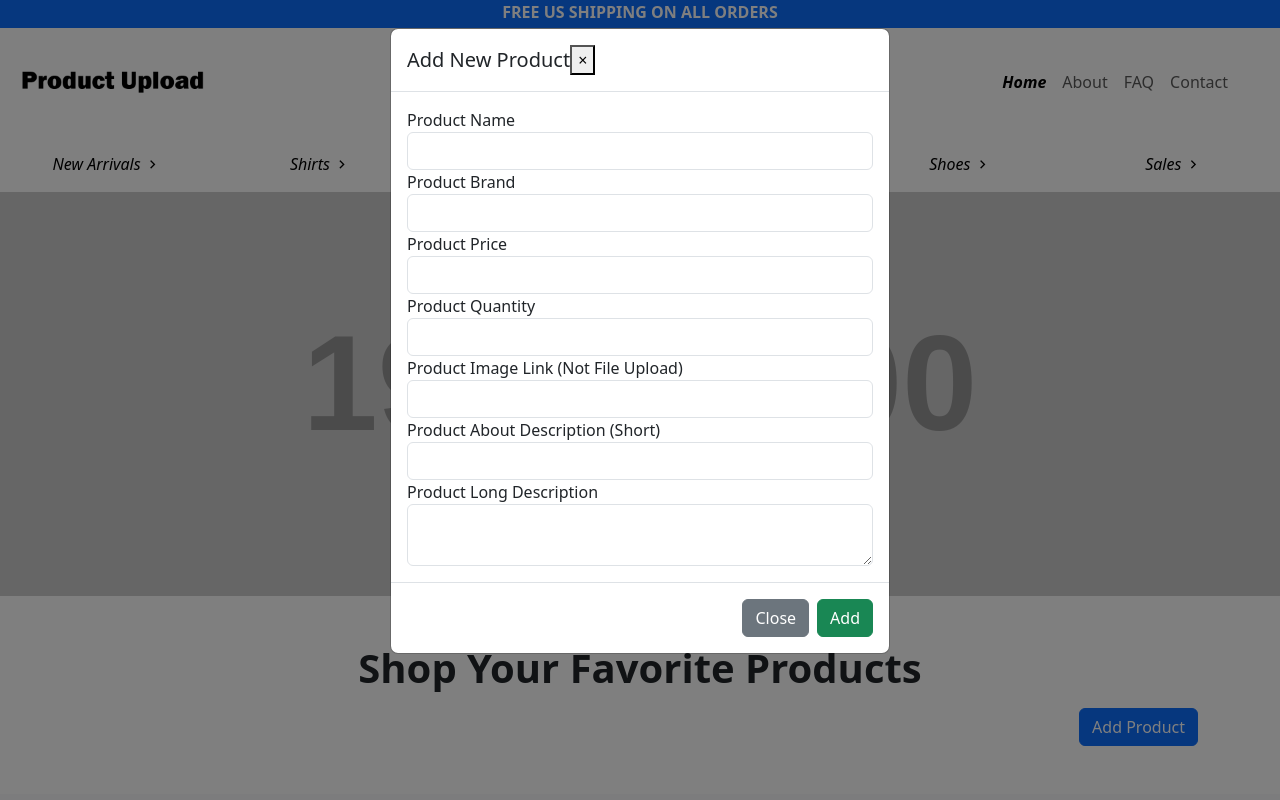
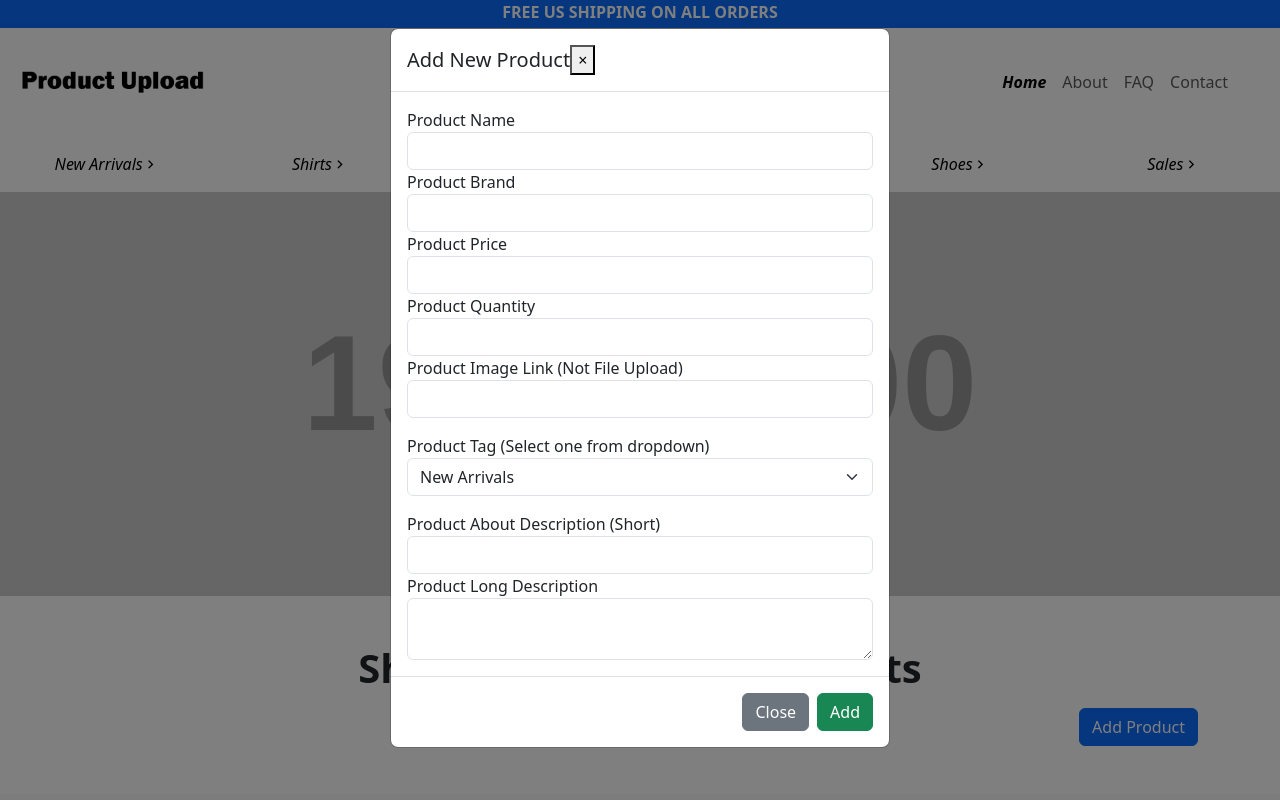
Before and after one commit to Zwill1/PHP-PRODUCT-UPLOAD-V2, a PHP site: page /PHP-PRODUCT-UPLOAD-v2/ in a window 1280 px wide, after a click on "Add Product". Run offline with PHP 8.4, Linux system fonts and the light colour scheme; grey boxes labelled with a size stand in for pictures from a placeholder-image service; data that the repository does not hold is empty; some libraries are stand-ins or nearby versions.

Commit message:
adding product tags for category pages

```diff
--- a/assets/nav.php
+++ b/assets/nav.php
@@ -45,5 +45,5 @@ $GLOBAL_URL = $_SERVER['REQUEST_URI'];
       </div>
     </div>
   </nav>
-  <?php include "products-page-tags.php" ?>
+  <!-- -->
 </div>
--- a/assets/products-page-tags.php
+++ b/assets/products-page-tags.php
@@ -1,22 +1,22 @@
 <section class="container-fluid bg-white">
     <div class="row">
-        <div class="col-6 col-md-4 col-lg-2 text-center pe-auto py-3" role="button">
-            <a href="http://localhost/PHP-PRODUCT-UPLOAD-v2/products/new-arrivals.php" class="text-black fst-italic text-decoration-none">New Arrivals <i class="ri-arrow-right-s-line"></i></a>
+        <div class="col-6 col-md-4 col-lg-2 text-center pe-auto" role="button">
+            <a href="http://localhost/PHP-PRODUCT-UPLOAD-v2/products/new-arrivals.php" class="text-black fst-italic text-decoration-none py-3 d-flex items-center justify-content-center">New Arrivals <i class="ri-arrow-right-s-line"></i></a>
         </div>
-        <div class="col-6 col-md-4 col-lg-2 text-center pe-auto py-3" role="button">
-            <a href="http://localhost/PHP-PRODUCT-UPLOAD-v2/products/shirts.php" class="text-black fst-italic text-decoration-none">Shirts <i class="ri-arrow-right-s-line"></i></a>
+        <div class="col-6 col-md-4 col-lg-2 text-center pe-auto" role="button">
+            <a href="http://localhost/PHP-PRODUCT-UPLOAD-v2/products/shirts.php" class="text-black fst-italic text-decoration-none py-3 d-flex items-center justify-content-center">Shirts <i class="ri-arrow-right-s-line"></i></a>
         </div>
-        <div class="col-6 col-md-4 col-lg-2 text-center pe-auto py-3" role="button">
-            <a href="http://localhost/PHP-PRODUCT-UPLOAD-v2/products/pants.php" class="text-black fst-italic text-decoration-none">Pants <i class="ri-arrow-right-s-line"></i></a>
+        <div class="col-6 col-md-4 col-lg-2 text-center pe-auto" role="button">
+            <a href="http://localhost/PHP-PRODUCT-UPLOAD-v2/products/pants.php" class="text-black fst-italic text-decoration-none py-3 d-flex items-center justify-content-center">Pants <i class="ri-arrow-right-s-line"></i></a>
         </div>
-        <div class="col-6 col-md-4 col-lg-2 text-center pe-auto py-3" role="button">
-            <a href="http://localhost/PHP-PRODUCT-UPLOAD-v2/products/shorts.php" class="text-black fst-italic text-decoration-none">Shorts <i class="ri-arrow-right-s-line"></i></a>
+        <div class="col-6 col-md-4 col-lg-2 text-center pe-auto" role="button">
+            <a href="http://localhost/PHP-PRODUCT-UPLOAD-v2/products/shorts.php" class="text-black fst-italic text-decoration-none py-3 d-flex items-center justify-content-center">Shorts <i class="ri-arrow-right-s-line"></i></a>
         </div>
-        <div class="col-6 col-md-4 col-lg-2 text-center pe-auto py-3" role="button">
-            <a href="http://localhost/PHP-PRODUCT-UPLOAD-v2/products/shoes.php" class="text-black fst-italic text-decoration-none">Shoes <i class="ri-arrow-right-s-line"></i></a>
+        <div class="col-6 col-md-4 col-lg-2 text-center pe-auto" role="button">
+            <a href="http://localhost/PHP-PRODUCT-UPLOAD-v2/products/shoes.php" class="text-black fst-italic text-decoration-none py-3 d-flex items-center justify-content-center">Shoes <i class="ri-arrow-right-s-line"></i></a>
         </div>
-        <div class="col-6 col-md-4 col-lg-2 text-center pe-auto py-3" role="button">
-            <a href="http://localhost/PHP-PRODUCT-UPLOAD-v2/products/sales.php" class="text-black fst-italic text-decoration-none">Sales <i class="ri-arrow-right-s-line"></i></a>
+        <div class="col-6 col-md-4 col-lg-2 text-center pe-auto" role="button">
+            <a href="http://localhost/PHP-PRODUCT-UPLOAD-v2/products/sales.php" class="text-black fst-italic text-decoration-none py-3 d-flex items-center justify-content-center">Sales <i class="ri-arrow-right-s-line"></i></a>
         </div>
     </div>
 </section>
--- a/db/create_product.php
+++ b/db/create_product.php
@@ -9,6 +9,7 @@ if(isset($_POST["create_product"])){
     $pprice = $_POST["pprice"];
     $pquantity = $_POST["pquantity"];
     $pimage = $_POST["pimage"];
+    $ptag = $_POST["ptags"];
     $pshortdescription = $_POST["pshortdescription"];
     $plongdescription = $_POST["plongdescription"];
 
@@ -28,6 +29,9 @@ if(isset($_POST["create_product"])){
     if($pimage == "" || empty($pimage)){
         header("location:../index.php?message=You need fill in the product image link");
     }
+    if($ptag == "" || empty($ptag)){
+        header("location:../index.php?message=You need fill in the product tag");
+    }
     if($pshortdescription == "" || empty($pshortdescription)){
         header("location:../index.php?message=You need fill in the product short description");
     }
@@ -35,7 +39,7 @@ if(isset($_POST["create_product"])){
         header("location:../index.php?message=You need fill in the product long description");
     }
     else {
-        $query = "insert into `products` (`prodname`,`prodbrand`,`prodprice`,`prodquantity`, `prodimage`, `prodshortdescription`, `prodlongdescription`) values ('$pname', '$pbrand', '$pprice', '$pquantity', '$pimage', '$pshortdescription', '$plongdescription')";
+        $query = "insert into `products` (`prodname`,`prodbrand`,`prodprice`,`prodquantity`, `prodimage`, `prodtag`, `prodshortdescription`, `prodlongdescription`) values ('$pname', '$pbrand', '$pprice', '$pquantity', '$pimage', '$ptag', '$pshortdescription', '$plongdescription')";
 
         $result = mysqli_query($connection, $query);
 
--- a/db/product.php
+++ b/db/product.php
@@ -36,6 +36,7 @@
                 </div>
                 <p class="fw-semibold fs-2">$<?php echo $row['prodprice'] ?></p>
                 <p>Stock left: <?php echo $row['prodquantity'] ?></p>
+                <p>Product Tag: <?php echo $row['prodtag'] ?></p>
                 <p class="fw-bold">Details about this item:</p>
                 <p><?php echo $row['prodshortdescription'] ?></p>
             </div>
--- a/index.php
+++ b/index.php
@@ -1,6 +1,6 @@
 <?php include "db/dbcon.php" ?>
 <?php include "assets/header.php" ?>
-
+<?php include "assets/products-page-tags.php" ?>
     <!-- display success when inserting is done correctly -->
     <?php
         if(isset($_GET['insert_msg'])){
@@ -194,6 +194,17 @@
                         <label for="exampleInputAge">Product Image Link (Not File Upload)</label>
                         <input type="text" class="form-control" id="exampleInputAge" name="pimage">
                     </div>
+                    <div class="form-group py-3">
+                        <label for="exampleInputAge">Product Tag (Select one from dropdown)</label>
+                        <select class="form-select" aria-label="Default select example" name="ptags">
+                            <option selected value="arrivals">New Arrivals</option>
+                            <option value="shirts">Shirts</option>
+                            <option value="pants">Pants</option>
+                            <option value="shorts">Shorts</option>
+                            <option value="shoes">Shoes</option>
+                            <option value="sales">Sales</option>
+                        </select>
+                    </div>
                     <div class="form-group">
                         <label for="exampleInputAge">Product About Description (Short)</label>
                         <input type="text" class="form-control" id="exampleInputAge" name="pshortdescription">
--- a/products/new-arrivals.php
+++ b/products/new-arrivals.php
@@ -1,5 +1,6 @@
 <?php include "../db/dbcon.php" ?>
 <?php include "../assets/header.php" ?>
+<?php include "../assets/products-page-tags.php" ?>
 <?php include "../assets/hero.php" ?>
 
 <div class="container">
--- a/products/pants.php
+++ b/products/pants.php
@@ -1,5 +1,6 @@
 <?php include "../db/dbcon.php" ?>
 <?php include "../assets/header.php" ?>
+<?php include "../assets/products-page-tags.php" ?>
 <?php include "../assets/hero.php" ?>
 
 <div class="container">
--- a/products/sales.php
+++ b/products/sales.php
@@ -1,5 +1,6 @@
 <?php include "../db/dbcon.php" ?>
 <?php include "../assets/header.php" ?>
+<?php include "../assets/products-page-tags.php" ?>
 <?php include "../assets/hero.php" ?>
 
 <div class="container">
--- a/products/shirts.php
+++ b/products/shirts.php
@@ -1,5 +1,6 @@
 <?php include "../db/dbcon.php" ?>
 <?php include "../assets/header.php" ?>
+<?php include "../assets/products-page-tags.php" ?>
 <?php include "../assets/hero.php" ?>
 
 <div class="container">
--- a/products/shoes.php
+++ b/products/shoes.php
@@ -1,5 +1,6 @@
 <?php include "../db/dbcon.php" ?>
 <?php include "../assets/header.php" ?>
+<?php include "../assets/products-page-tags.php" ?>
 <?php include "../assets/hero.php" ?>
 
 <div class="container">
--- a/products/shorts.php
+++ b/products/shorts.php
@@ -1,5 +1,6 @@
 <?php include "../db/dbcon.php" ?>
 <?php include "../assets/header.php" ?>
+<?php include "../assets/products-page-tags.php" ?>
 <?php include "../assets/hero.php" ?>
 
 <div class="container">
```
Also changed, not shown: db/edit_product.php (+16 -2 lines).
